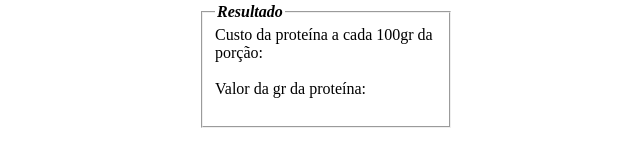
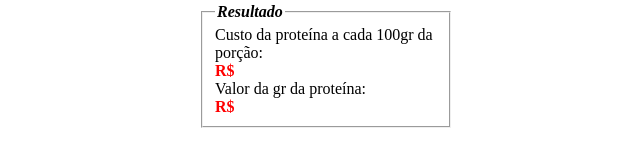
Before and after one commit to jeandreotti/Calculo-proteina, a plain HTML site: page index.html in a window 1280 px wide. Shown: the part 447-614 px from the top of the page, 319-959 px from the left. Drawn offline with Linux system fonts and the light colour scheme.

Commit message:
sifrao
sifrao

```diff
--- a/index.html
+++ b/index.html
@@ -87,11 +87,11 @@
              <!-- <button type="calcular">Calcula1</button> -->
 
          <label>Custo da proteína a cada 100gr da porção: </label><br>
-         <label id="totalVP"></label>
+         <label id="totalVP">R$ </label>
          <br>
 
          <label>Valor da gr da proteína:</label><br>
-         <label id="totalProt"></label><br>
+         <label id="totalProt">R$ </label><br>
          </fieldset>
      </div>
  </main>
```
